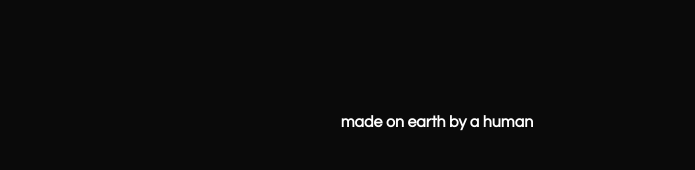
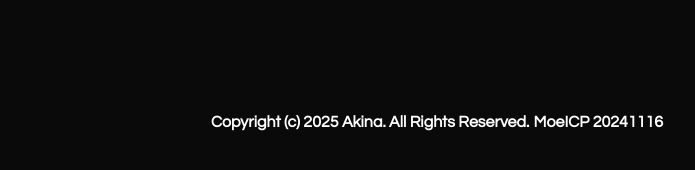
Before and after one commit to AkinaLTS/gitfolio-page, a plain HTML site: page index.html in a window 1280 px wide. Shown: the part 3501-3671 px from the top of the page, without its empty margins (395-1090 px from the left). Drawn offline with nearby package versions, Linux system fonts and the light colour scheme; no server answers; a script that the page names is missing.

Commit message:
fix moeicp

```diff
--- a/index.html
+++ b/index.html
@@ -306,7 +306,8 @@
         <div id="blogs"></div>
       </div>
       <div id="footer">
-        <a href="https://github.com/imfunniee" target="_blank">made on earth by a human</a>
+        <a href="https://github.com/AkinaLTS" target="_blank">Copyright (c) 2025 Akina. All Rights Reserved.</a>
+        <a href="https://icp.gov.moe/?keyword=20241116" target="_blank">MoeICP 20241116</a>
       </div>
     </div>
     <script type="text/javascript">
```
